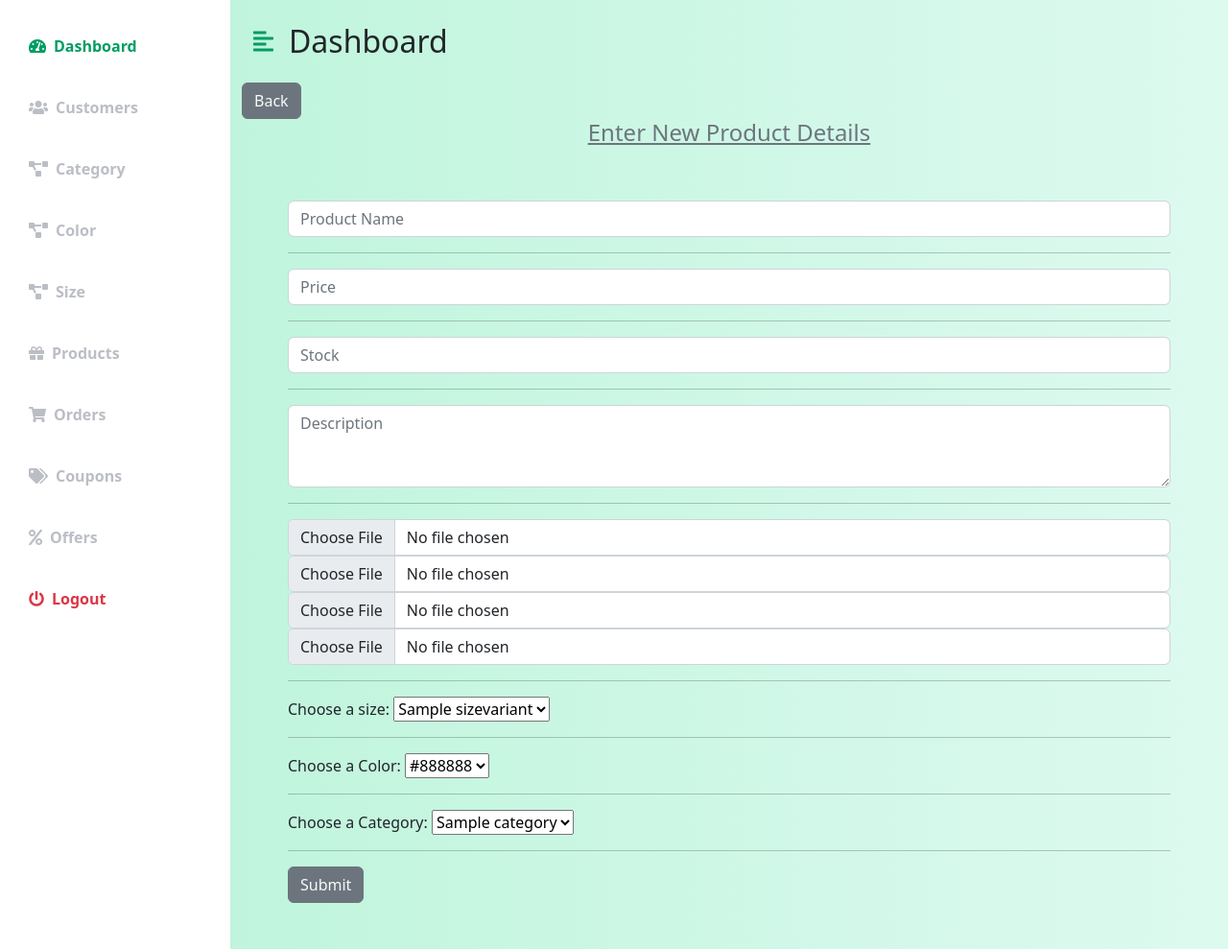
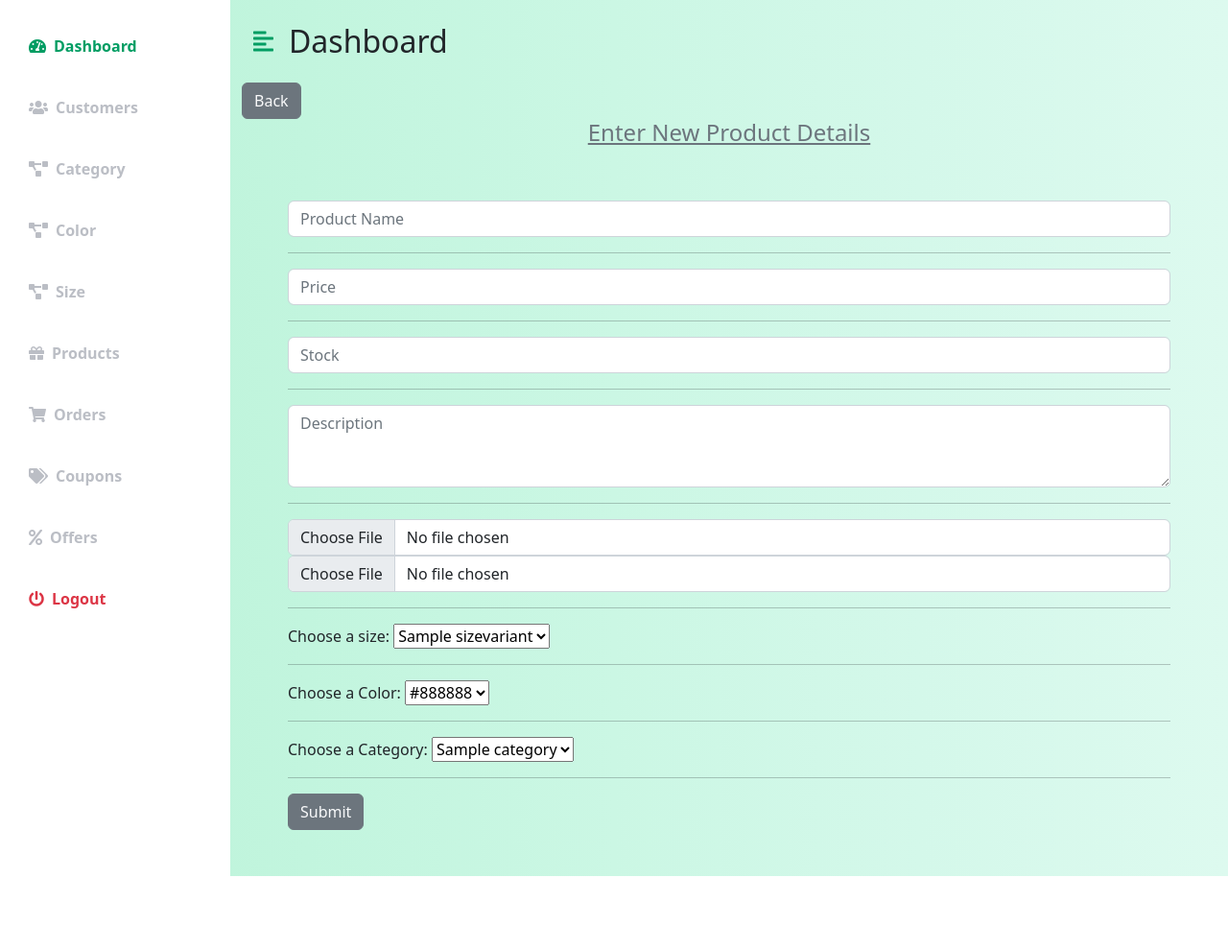
Before and after one commit to sanythomas/vintage, a Django app: page /admin/products/addproduct/ in a window 1280 px wide. Shown: the whole page at 96% size. After the commit the page ends 913 px from the top, so only its background shows below. Run offline with Django 4.2, Linux system fonts and the light colour scheme; tables that the repository leaves empty hold one stand-in row (values such as "Sample post"); some libraries are stand-ins or nearby versions.

Commit message:
Update add_products.html

```diff
--- a/ecommerce/customadmin/templates/customadmin/add_products.html
+++ b/ecommerce/customadmin/templates/customadmin/add_products.html
@@ -45,12 +45,7 @@
                 <div class="form-group">
                     <input name="image" type="file" class="form-control" placeholder="Image">
                 </div>
-                <div class="form-group">
-                    <input name="image" type="file" class="form-control" placeholder="Image">
-                </div>
-                <div class="form-group">
-                    <input name="image" type="file" class="form-control" placeholder="Image">
-                </div>
+
                 <hr>
 
                 <div class="form-group">
```
